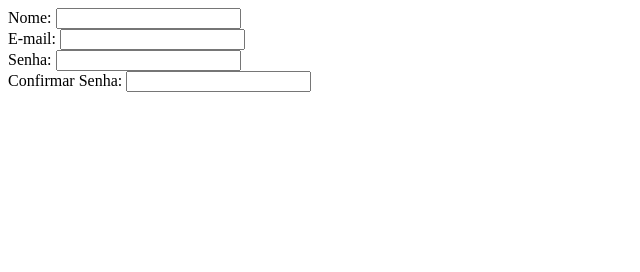
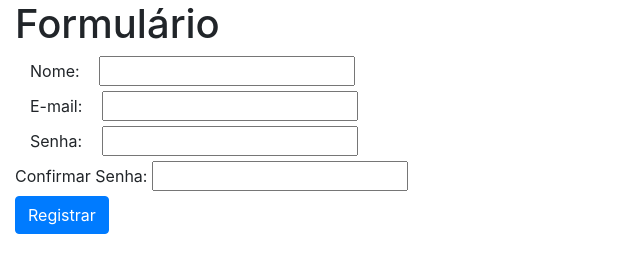
Before and after one commit to Thiagueira/gcm2, a plain HTML site: page index.html in a window 1280 px wide. Shown: the whole page, without its empty margins (0-640 px from the left). Drawn offline with nearby package versions, Linux system fonts and the light colour scheme.

Commit message:
tarefa terminada

```diff
--- a/index.html
+++ b/index.html
@@ -3,19 +3,23 @@
 <html>
 <head>
 <meta charset="UTF-8">
+<link rel="stylesheet" href="https://maxcdn.bootstrapcdn.com/bootstrap/4.0.0/css/bootstrap.min.css" integrity="sha384-Gn5384xqQ1aoWXA+058RXPxPg6fy4IWvTNh0E263XmFcJlSAwiGgFAW/dAiS6JXm" crossorigin="anonymous">
+
 <title>Formulário</title>
 </head>
+<div class="form-group col-auto" >
 <form action="/pagina-processa-dados-do-form" method="post">
+    <h1>Formulário</h1>
     <div>
-        <label for="nome">Nome:</label>
+        <label for="nome" class="col-auto" >Nome:</label>
         <input type="text" id="nome" />
     </div>
     <div>
-        <label for="email">E-mail:</label>
+        <label for="email" class="col-auto">E-mail:</label>
         <input type="email" id="email" />
     </div>
     <div>
-        <label for="password">Senha:</label>
+        <label for="password" class="col-auto">Senha:</label>
          <input type="password" id="password" />
 
     </div>
@@ -24,8 +28,16 @@
          <input type="Confirma password" id="Confirma password" />
 
     </div>
+    <div class="button">
+        <button type="submit"  class="btn btn-primary">Registrar</button>
+    </div>
+
 </form>
+</div>
 <body>
+        <script src="https://code.jquery.com/jquery-3.2.1.slim.min.js" integrity="sha384-KJ3o2DKtIkvYIK3UENzmM7KCkRr/rE9/Qpg6aAZGJwFDMVNA/GpGFF93hXpG5KkN" crossorigin="anonymous"></script>
+    <script src="https://cdnjs.cloudflare.com/ajax/libs/popper.js/1.12.9/umd/popper.min.js" integrity="sha384-ApNbgh9B+Y1QKtv3Rn7W3mgPxhU9K/ScQsAP7hUibX39j7fakFPskvXusvfa0b4Q" crossorigin="anonymous"></script>
+    <script src="https://maxcdn.bootstrapcdn.com/bootstrap/4.0.0/js/bootstrap.min.js" integrity="sha384-JZR6Spejh4U02d8jOt6vLEHfe/JQGiRRSQQxSfFWpi1MquVdAyjUar5+76PVCmYl" crossorigin="anonymous"></script>
 </body>
 
 </html>
```
